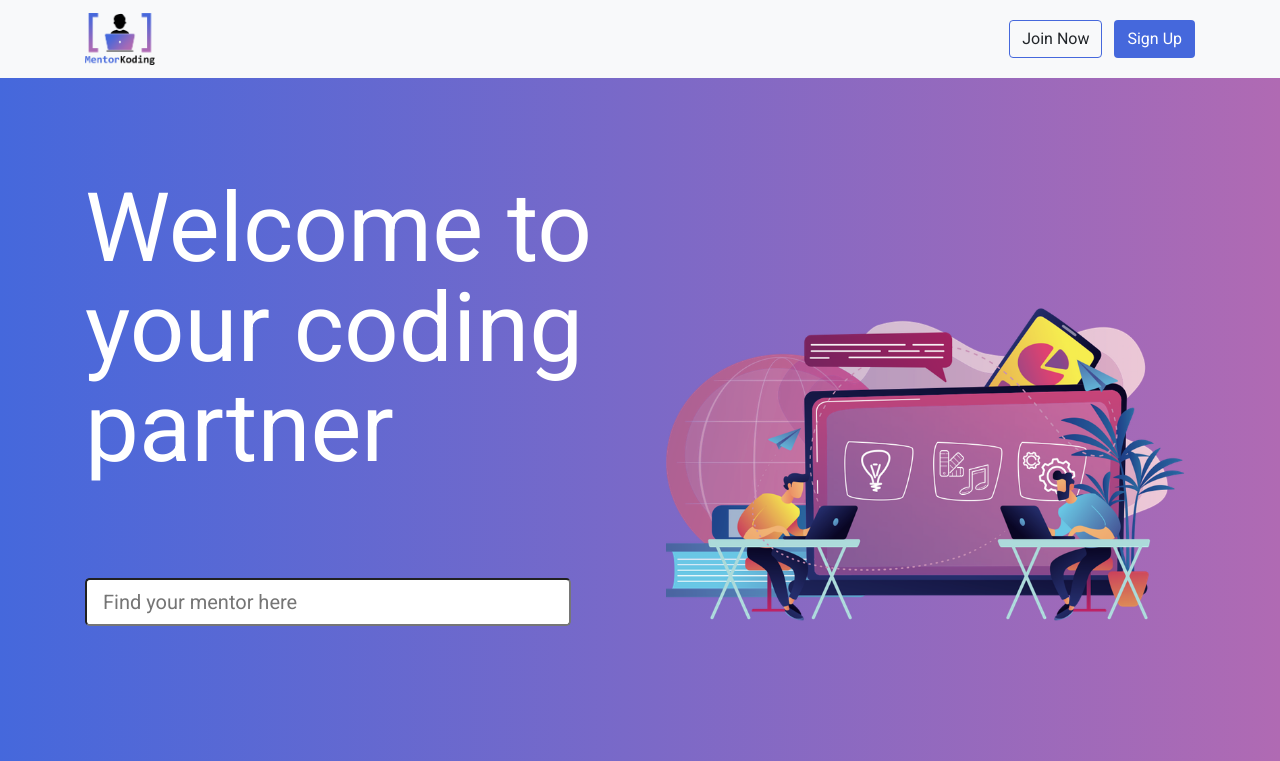
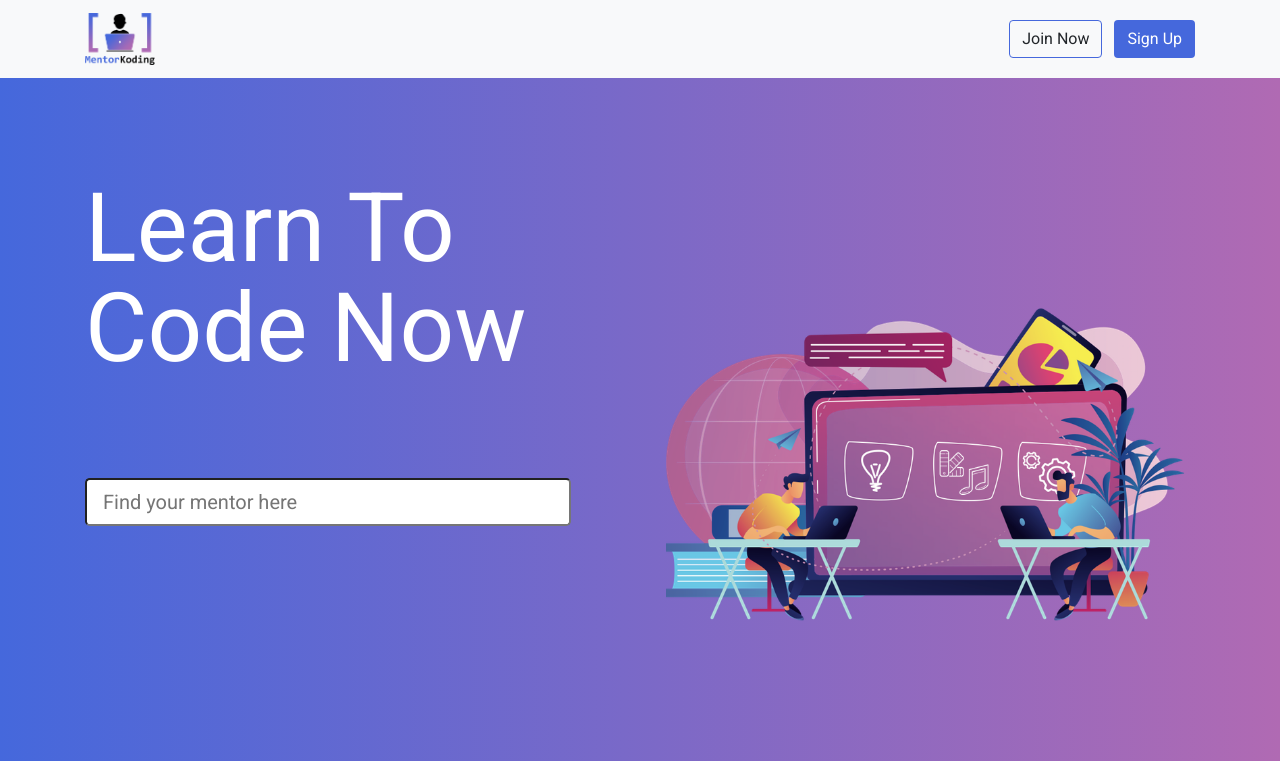
Before and after one commit to faisalwafa/mentorkoding-frontend, a React (Create React App) app: page / in a window 1280 px wide. Shown: the top 761 px of the page. Built offline with nearby package versions, Linux system fonts and the light colour scheme.

Commit message:
change header homepage

```diff
--- a/src/pages/homepage/Homepage.js
+++ b/src/pages/homepage/Homepage.js
@@ -12,7 +12,7 @@ export default class Homepage extends Component {
                     <div className="row">
                         <div className="col-md-6">
                             <div className="title">
-                                <h1 className="font-title">Welcome to your coding partner</h1>
+                                <h1 className="font-title">Learn To Code Now</h1>
                             </div>
                             <div className="title">
                                 <input className=" search form-control-lg " type="search" placeholder="Find your mentor here" aria-label="Search" /><br />
```
